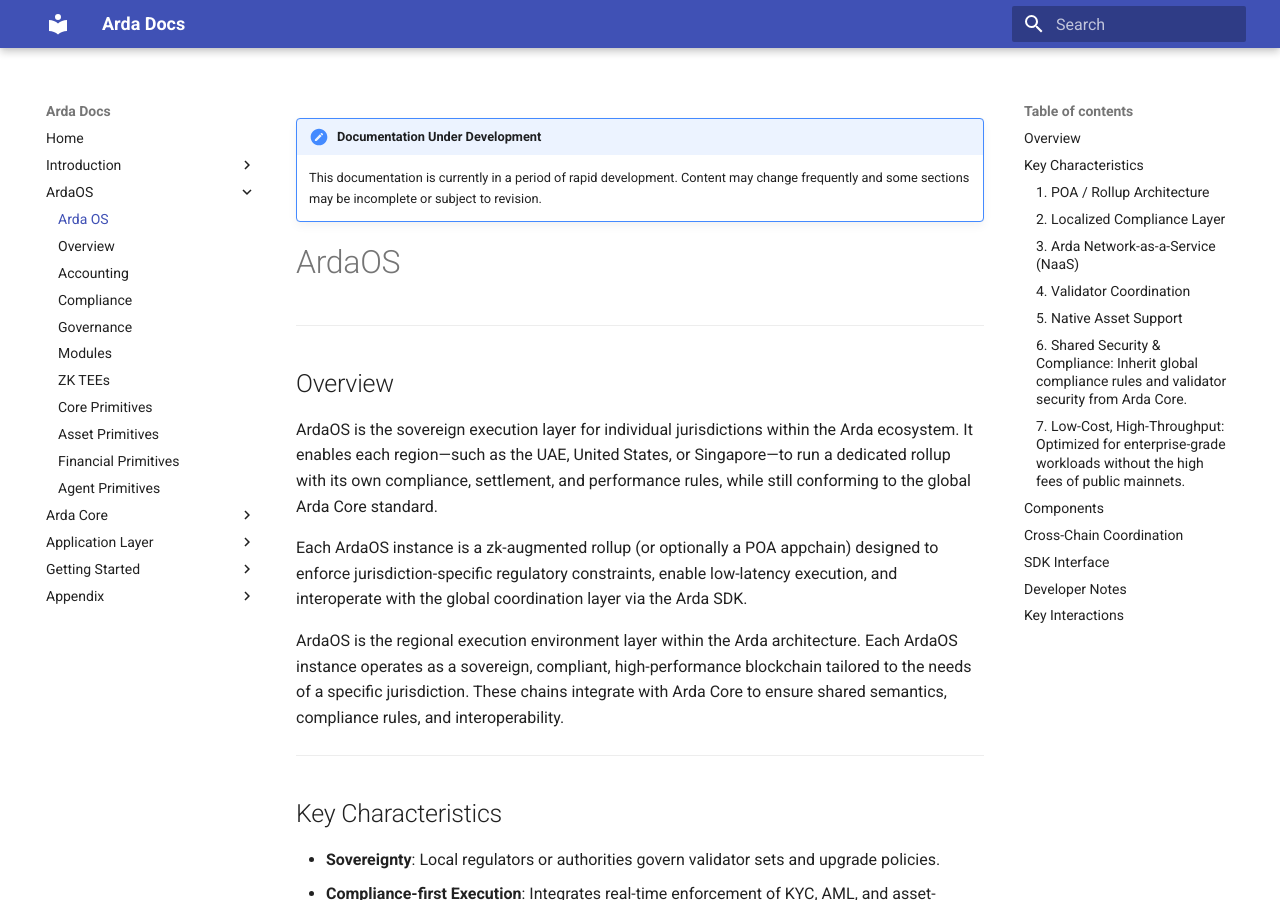
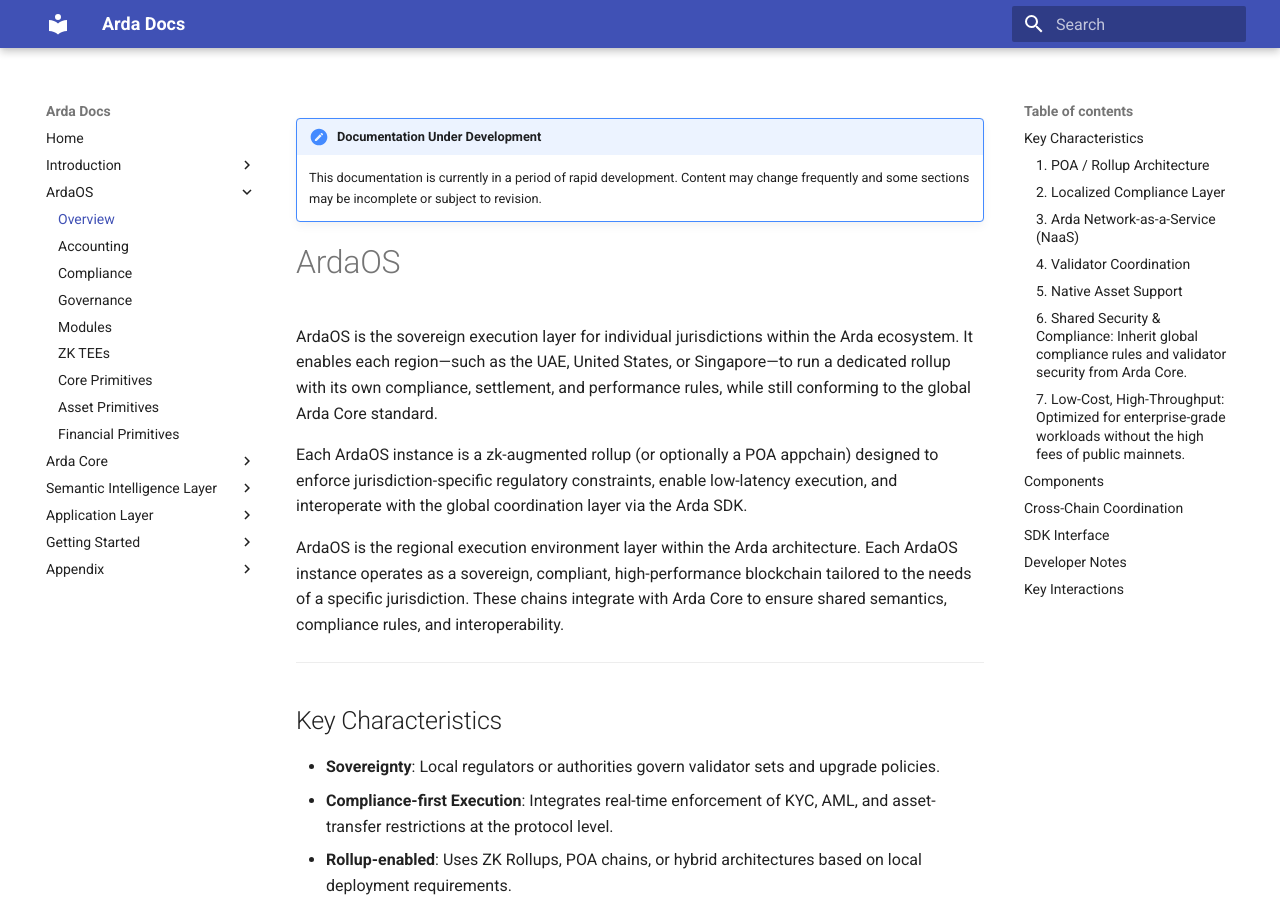
Before and after one commit to ardaglobal/docs, an MkDocs documentation site: the page built from docs/ardaos/ardaos.md, in a window 1280 px wide and 900 px high. Built offline with MkDocs 1.6.1 and Material for MkDocs 9.7.7, drawn with Linux system fonts in a browser that asks for light colours; some of the changed lines change nothing that is shown.

Commit message:
feat: add semantic intelligence layer to side bar nav

```diff
--- a/docs/arda-core/ardaos.md
+++ b/docs/ardaos/ardaos.md
@@ -1,9 +1,5 @@
 --8<-- "warning.md"
 # ArdaOS
-
----
-
-## Overview
 
 ArdaOS is the sovereign execution layer for individual jurisdictions within the Arda ecosystem. It enables each region—such as the UAE, United States, or Singapore—to run a dedicated rollup with its own compliance, settlement, and performance rules, while still conforming to the global Arda Core standard.
 
--- a/mkdocs.yml
+++ b/mkdocs.yml
@@ -19,8 +19,8 @@ nav:
       #   - Token Models: introduction/token-models.md # duplicate of tokenomics
     #   - Token Lifecycle: introduction/token-lifecycle.md # duplicate of tokenomics
   - ArdaOS:
-      - Arda OS: arda-core/ardaos.md
-      - Overview: ardaos/README.md
+      - Overview: ardaos/ardaos.md
+      #   - Overview: ardaos/README.md # This was originally an primitives overview doc
       - Accounting: ardaos/accounting.md
       - Compliance: ardaos/compliance.md
       - Governance: ardaos/governance.md
@@ -29,7 +29,6 @@ nav:
       - Core Primitives: ardaos/core-primitives.md
       - Asset Primitives: ardaos/asset-primitives.md
       - Financial Primitives: ardaos/financial-primitives.md
-      - Agent Primitives: ardaos/agent-primitives.md
   - Arda Core:
       - Overview: arda-core/README.md
       - Taxonomy: arda-core/taxonomy.md
@@ -42,6 +41,12 @@ nav:
       - Clear: arda-core/clear.md
       - Network-as-a-Service: arda-core/naas.md
       - Identity: arda-core/identity.md
+  - Semantic Intelligence Layer:
+      - Agent Primitives: ardaos/agent-primitives.md
+      - Identity Providers: integration/identity-providers.md
+      - Oracles: integration/oracles.md
+      - Data Residency: getting-started/data-residency.md
+      - External Agents: appendix/external-agents.md
   - Application Layer:
       - Arda Capital:
           - Overview: arda-capital/README.md
@@ -68,11 +73,8 @@ nav:
   - Getting Started:
       - Interop: getting-started/interop.md
       - Fiat Onramp: integration/fiat-onramp.md
-      - Identity Providers: integration/identity-providers.md
-      - Oracles: integration/oracles.md
       - Regional Setup: getting-started/regional-deployment.md
       - Validator Setup: getting-started/validator-setup.md
-      - Data Residency: getting-started/data-residency.md
       - Observability: getting-started/observability.md
       - MVP Testnet Flow: examples/mvp-testnet-flow.md
       - Programmable Loan: examples/programmable-loan.md
@@ -88,4 +90,3 @@ nav:
       - ERC20 Wrapping: appendix/erc20-wrapping.md
       - Bridges: appendix/bridges.md
       - Stablecoins: appendix/stablecoins.md
-      - External Agents: appendix/external-agents.md
```
